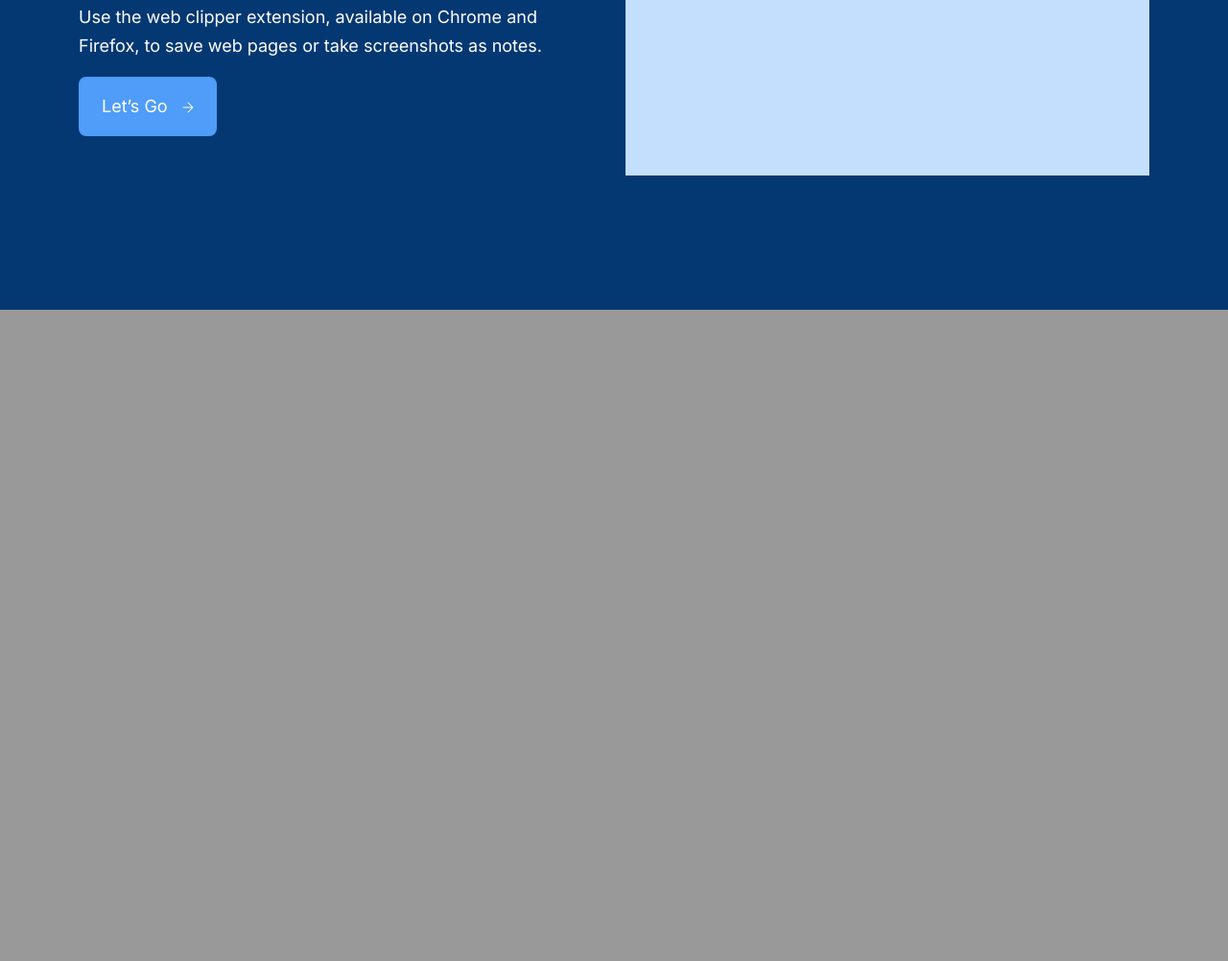
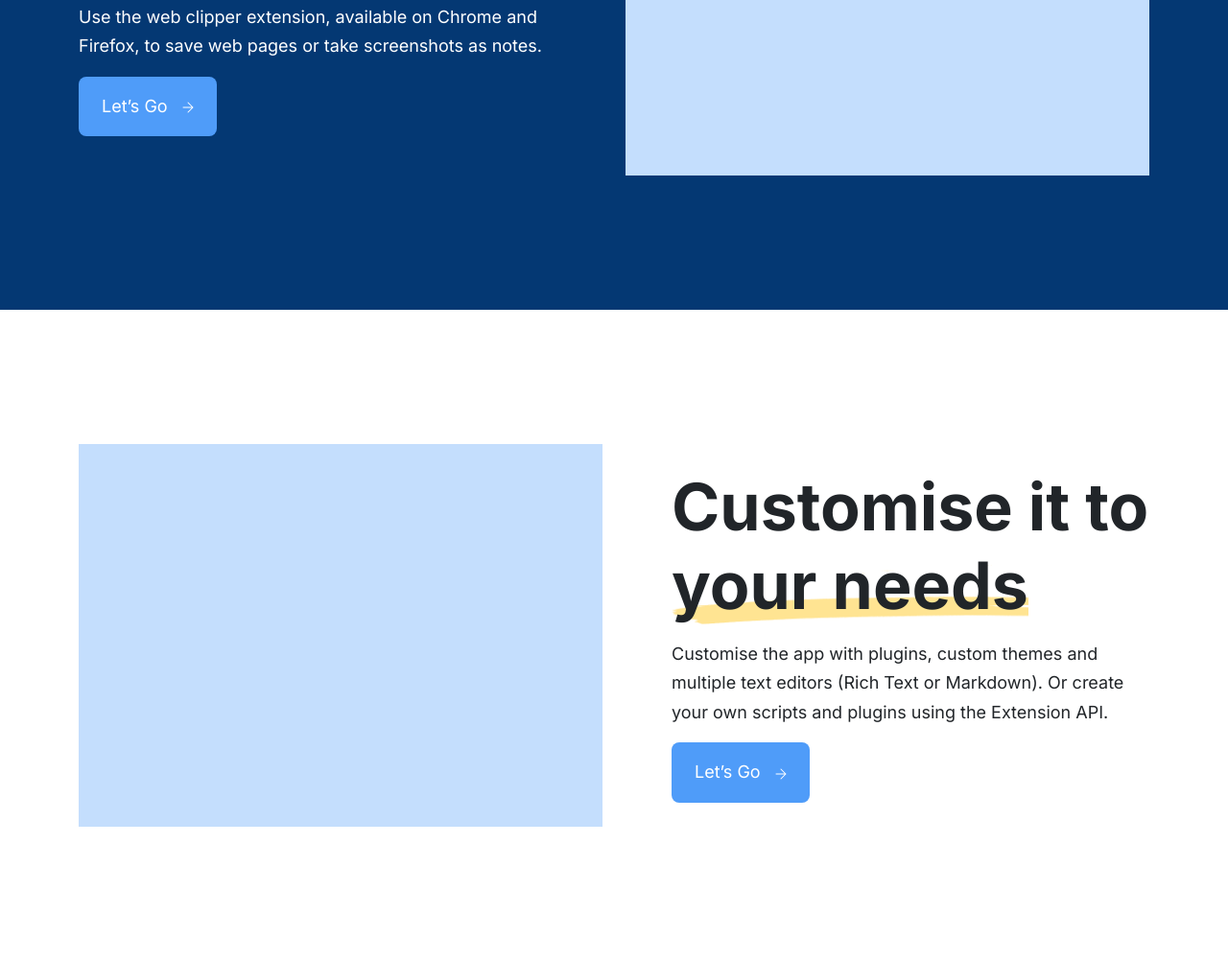
Before and after one commit to shohanur-islam/whitepace, a plain HTML site: page index.html in a window 1280 px wide. Shown: the part 2492-3494 px from the top of the page at 96% size. Before the commit the page ends 2815 px from the top, so only its background shows below. Drawn offline with nearby package versions, Linux system fonts and the light colour scheme.

Commit message:
Customise area completed

```diff
--- a/index.html
+++ b/index.html
@@ -228,6 +228,33 @@
           </div>
         </div>
       </section>
+
+      <!-- Customise Area -->
+      <section class="customise-area">
+        <div class="container">
+          <div class="row">
+            <div class="col-lg-6">
+              <div class="managment-image">
+                <img src="img/project-image.png" alt="" class="w-100" />
+              </div>
+            </div>
+            <div class="col-lg-6 d-flex align-items-center">
+              <div class="theme-text ps-0 ps-lg-5 mt-5 mt-lg-0">
+                <h3>Customise it to <br /><span>your needs</span></h3>
+                <p>
+                  Customise the app with plugins, custom themes and multiple
+                  text editors (Rich Text or Markdown). Or create your own
+                  scripts and plugins using the Extension API.
+                </p>
+                <a href="#" class="theme-button">
+                  Let’s Go
+                  <img src="img/icon.png" alt="" />
+                </a>
+              </div>
+            </div>
+          </div>
+        </div>
+      </section>
     </main>
     <!-- End Main Area -->
     <script
```
